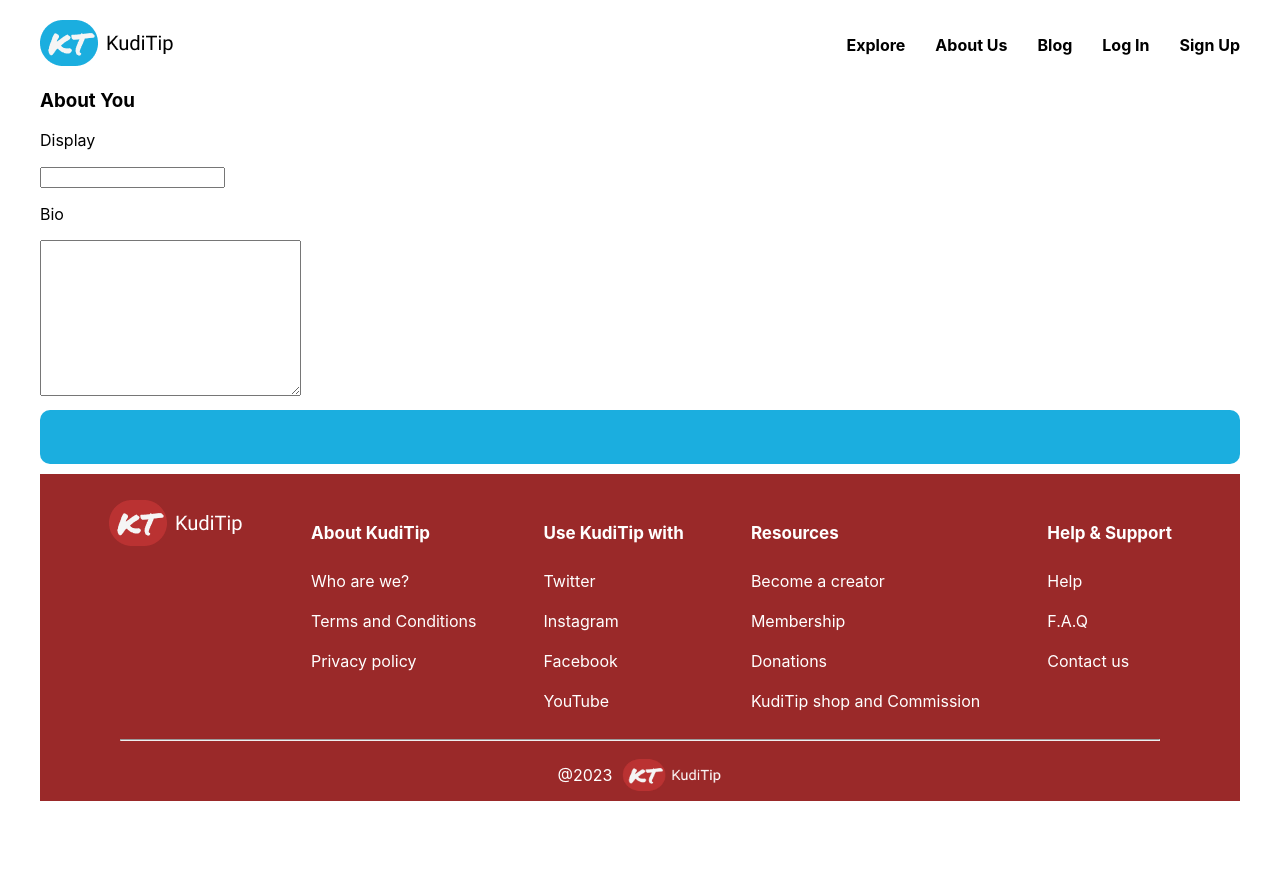
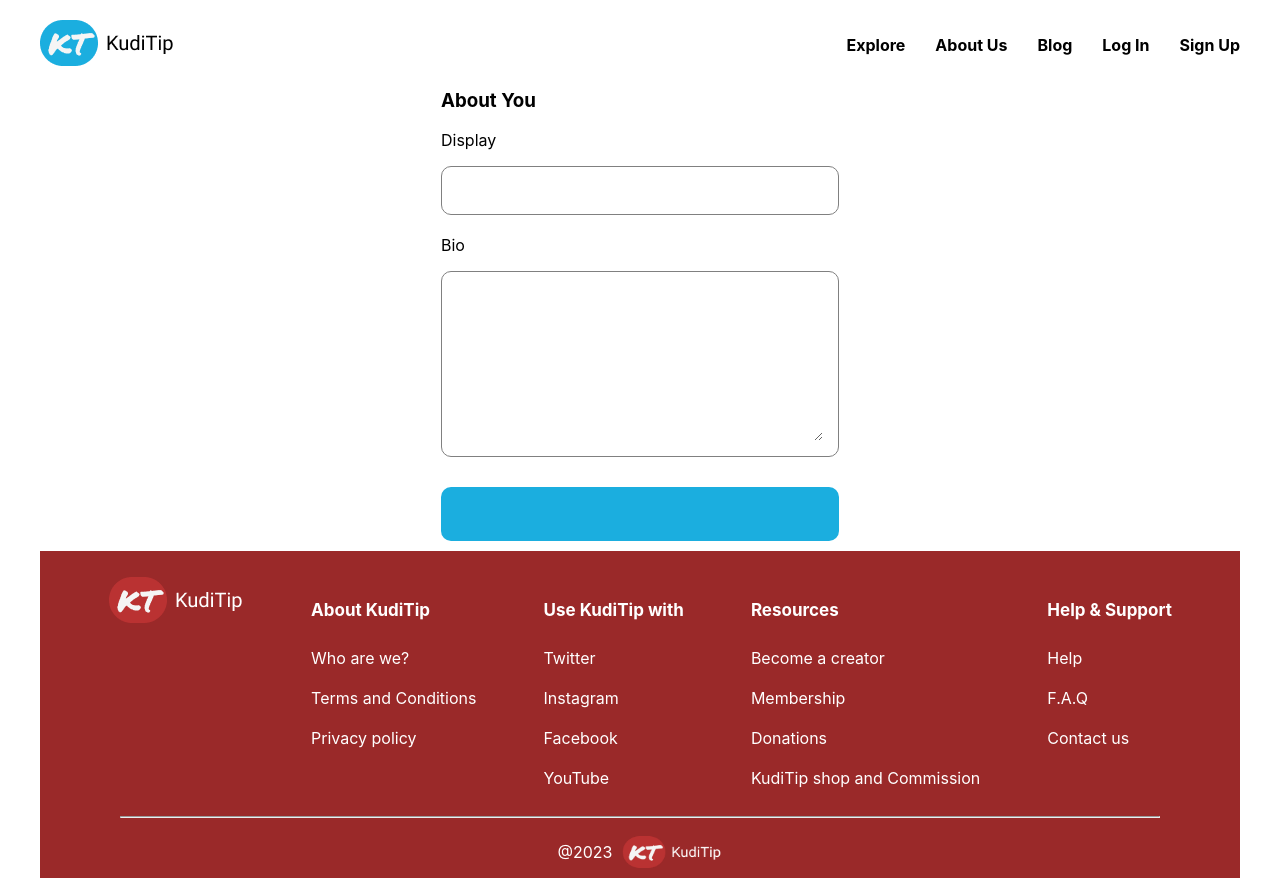
Before and after one commit to jaypee15/tipping_service, a React (Create React App) app in the folder kuditip_frontend/: page / in a window 1280 px wide. Before the commit the page ends 801 px from the top, so only its background shows below. Built offline with nearby package versions, Linux system fonts and the light colour scheme.

Commit message:
changing component in the about you page to work specifially for the page

```diff
--- a/kuditip_frontend/src/App.css
+++ b/kuditip_frontend/src/App.css
@@ -13,6 +13,11 @@
   color: #000;
   text-decoration: none;
   font-weight: bold;
+}
+
+.pages_container {
+  margin: auto;
+  width: 398px;
 }
 
 .menu {
@@ -32,6 +37,15 @@
   font-size: 24px;
   color: #808080;
   margin-bottom: 20px;
+}
+
+.input_case textarea {
+  border: none;
+  width: 100%;
+}
+
+.input_case textarea:focus {
+  outline-style: none;
 }
 
 .input_case input {
--- a/kuditip_frontend/src/page_components/AboutMember.js
+++ b/kuditip_frontend/src/page_components/AboutMember.js
@@ -1,13 +1,21 @@
 import Button from "../unit_components/Button"
+import TextInput from "../unit_components/TextInput"
 
 const AboutMember = () => {
   return (
-    <div>
+    <div className="pages_container">
         <h3>About You</h3>
         <p>Display</p>
-        <input type="text" />
+        <div className="input_case">
+            <input type="text" />
+        </div>
+
         <p>Bio</p>
-        <textarea name="" id="" cols="30" rows="10"></textarea>
+
+        <div className="input_case">
+            <textarea name="" id="" cols="30" rows="10"></textarea>
+        </div>
+
         <Button />
     </div>
   )
--- a/kuditip_frontend/src/page_components/SignUp.js
+++ b/kuditip_frontend/src/page_components/SignUp.js
@@ -1,6 +1,6 @@
 import './SignUp.css';
 import { Link } from "react-router-dom";
-import UsernameInput from "../unit_components/UsernameInput";
+import TextInput from "../unit_components/TextInput";
 import EmailInput from "../unit_components/EmailInput";
 import PasswordInput from "../unit_components/PasswordInput";
 import Button from "../unit_components/Button";
@@ -51,7 +51,7 @@ const SignUp = () => {
 
             <form className='sign_form' onSubmit={handleSignUp}>
 
-                <UsernameInput />
+                <TextInput />
 
                 <EmailInput getEmail={getEmail}/>
 
--- a/kuditip_frontend/src/unit_components/UsernameInput.js
+++ /dev/null
@@ -1,16 +0,0 @@
-import { IoMdContact } from 'react-icons/io';
-
-const UsernameInput = () => {
-    return (
-      <div className="input_case">
-        <input
-            name='username'
-            type="text"
-            required
-            placeholder="Username"
-        />
-        <IoMdContact />
-      </div>
-    )
-  }
-  export default UsernameInput
```
